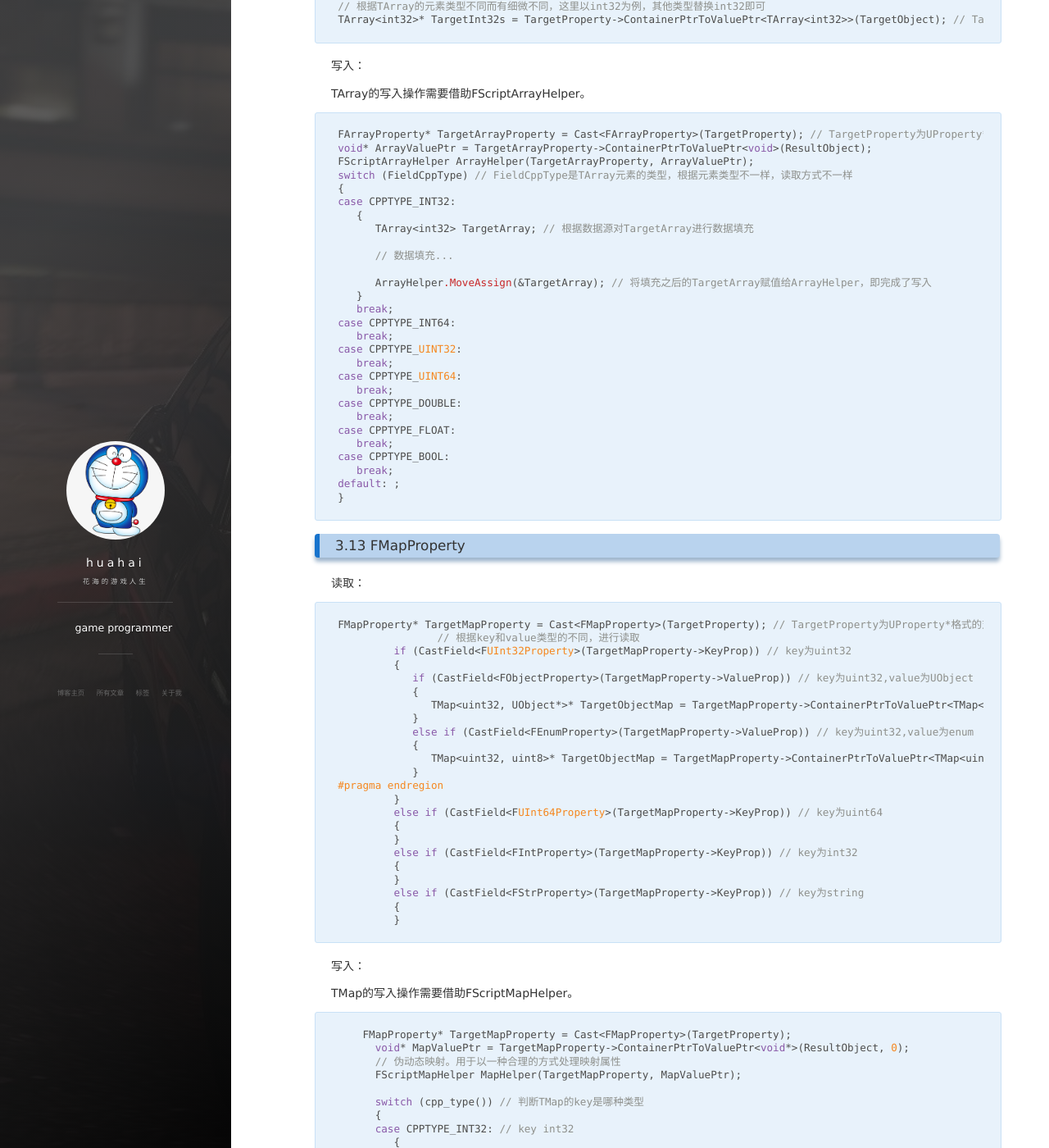
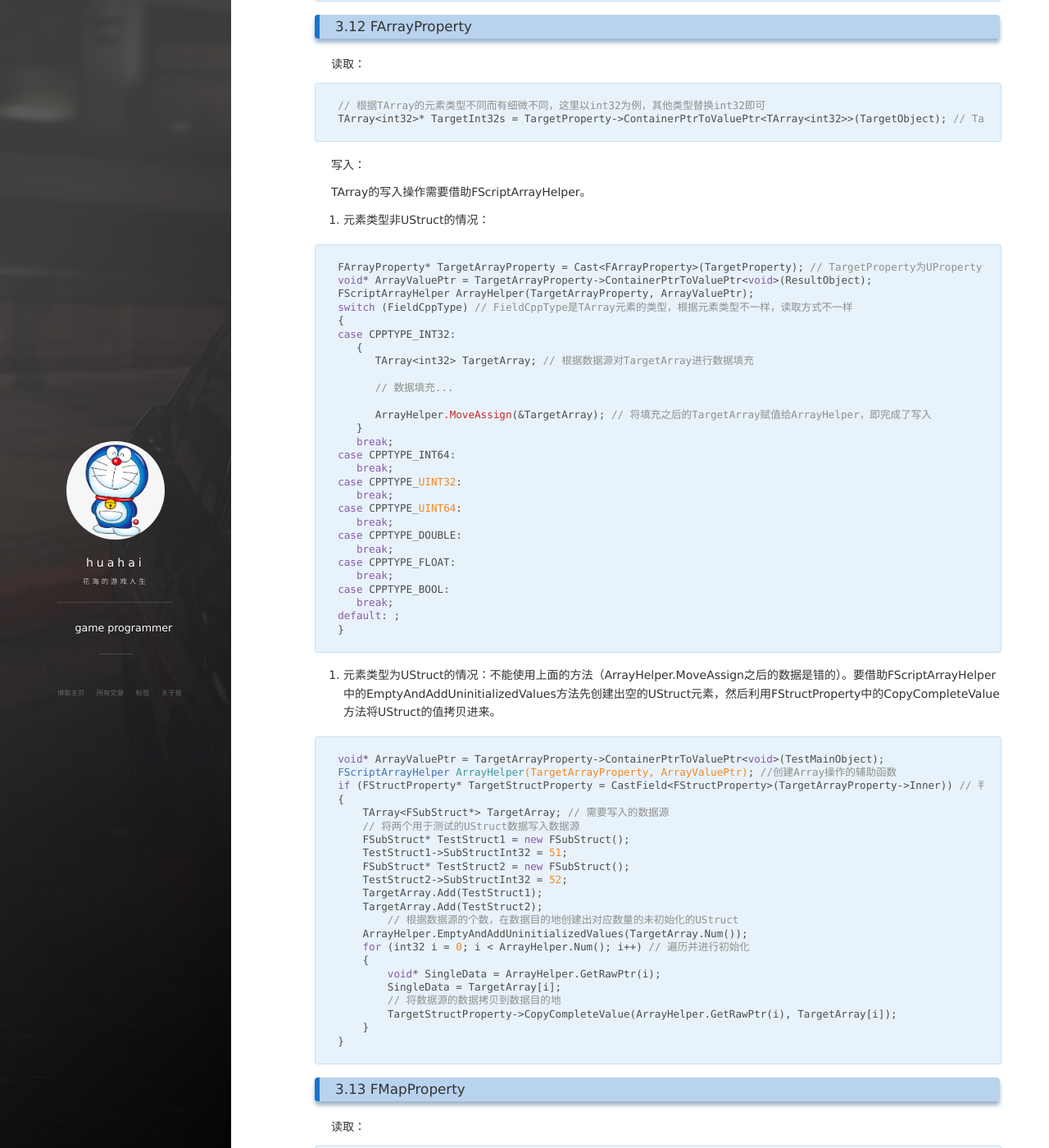
Before and after one commit to hahahuahai/hahahuahai.github.io, a Jekyll site: the page built from _posts/2021-08-14-利用反射读写UProperty记录.md, in a window 1280 px wide and 1400 px high, scrolled down 4145 px. Shown: the whole window at 82% size. Built offline with Jekyll 4.4.1, drawn with Linux system fonts in a browser that asks for light colours; nearby versions of some CDN libraries; comment, search, counter and statistics services are not loaded; some of the changed text lies outside the part shown.

Commit message:
Update 2021-08-14-利用反射读写UProperty记录.md
补充UStruct的写入

````diff
--- a/_posts/2021-08-14-利用反射读写UProperty记录.md
+++ b/_posts/2021-08-14-利用反射读写UProperty记录.md
@@ -207,7 +207,16 @@
 
 写入：
 
-TODO
+```C++
+if (FStructProperty* TargetStructProperty = CastField<FStructProperty>(TargetProperty))
+{
+    void* SubObject = GetUStructFromMessage(&SubMessage);
+    void* SubStructValue = TargetStructProperty->ContainerPtrToValuePtr<void>(ResultObject, 0);// 数据来源
+    TargetStructProperty->CopyCompleteValue(SubStructValue, SubObject); // 将数据来源拷贝到数据目的地
+}
+```
+
+
 
 ### 3.12 FArrayProperty
 
@@ -221,6 +230,8 @@
 写入：
 
 TArray的写入操作需要借助FScriptArrayHelper。
+
+1. 元素类型非UStruct的情况：
 
 ```c++
 FArrayProperty* TargetArrayProperty = Cast<FArrayProperty>(TargetProperty); // TargetProperty为UProperty*格式的对象
@@ -252,6 +263,37 @@
 default: ;
 }
 ```
+
+2. 元素类型为UStruct的情况：不能使用上面的方法（ArrayHelper.MoveAssign之后的数据是错的）。要借助FScriptArrayHelper中的EmptyAndAddUninitializedValues方法先创建出空的UStruct元素，然后利用FStructProperty中的CopyCompleteValue方法将UStruct的值拷贝进来。
+
+```C++
+void* ArrayValuePtr = TargetArrayProperty->ContainerPtrToValuePtr<void>(TestMainObject);
+FScriptArrayHelper ArrayHelper(TargetArrayProperty, ArrayValuePtr); //创建Array操作的辅助函数
+if (FStructProperty* TargetStructProperty = CastField<FStructProperty>(TargetArrayProperty->Inner)) // 判断是否为Struct属性
+{
+    TArray<FSubStruct*> TargetArray; // 需要写入的数据源
+    // 将两个用于测试的UStruct数据写入数据源
+    FSubStruct* TestStruct1 = new FSubStruct();
+    TestStruct1->SubStructInt32 = 51;
+    FSubStruct* TestStruct2 = new FSubStruct();
+    TestStruct2->SubStructInt32 = 52;
+    TargetArray.Add(TestStruct1);
+    TargetArray.Add(TestStruct2);
+	// 根据数据源的个数，在数据目的地创建出对应数量的未初始化的UStruct
+    ArrayHelper.EmptyAndAddUninitializedValues(TargetArray.Num());
+    for (int32 i = 0; i < ArrayHelper.Num(); i++) // 遍历并进行初始化
+    {
+        void* SingleData = ArrayHelper.GetRawPtr(i);
+        SingleData = TargetArray[i];
+        // 将数据源的数据拷贝到数据目的地
+        TargetStructProperty->CopyCompleteValue(ArrayHelper.GetRawPtr(i), TargetArray[i]);
+    }
+}
+```
+
+
+
+
 
 ### 3.13 FMapProperty
 
````
